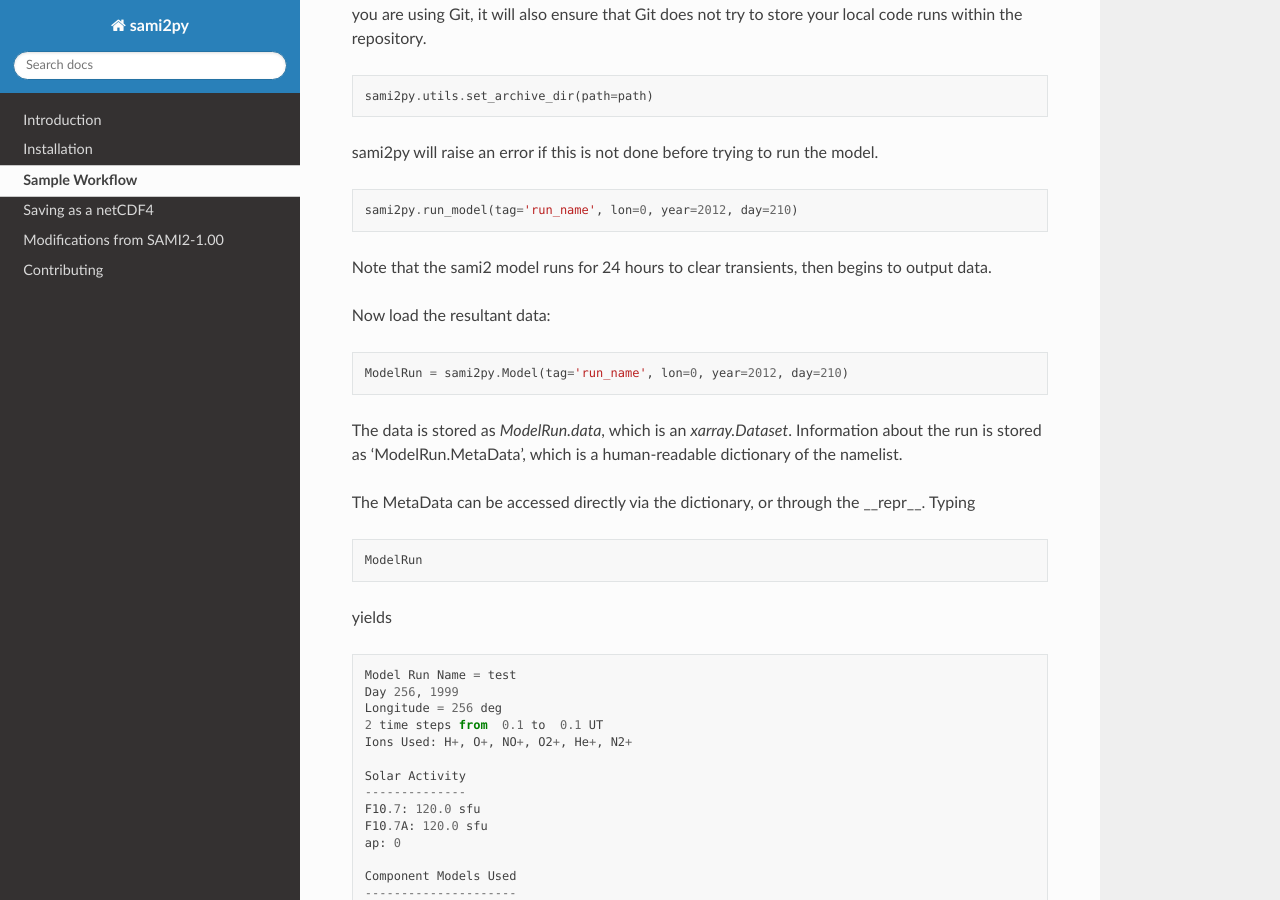
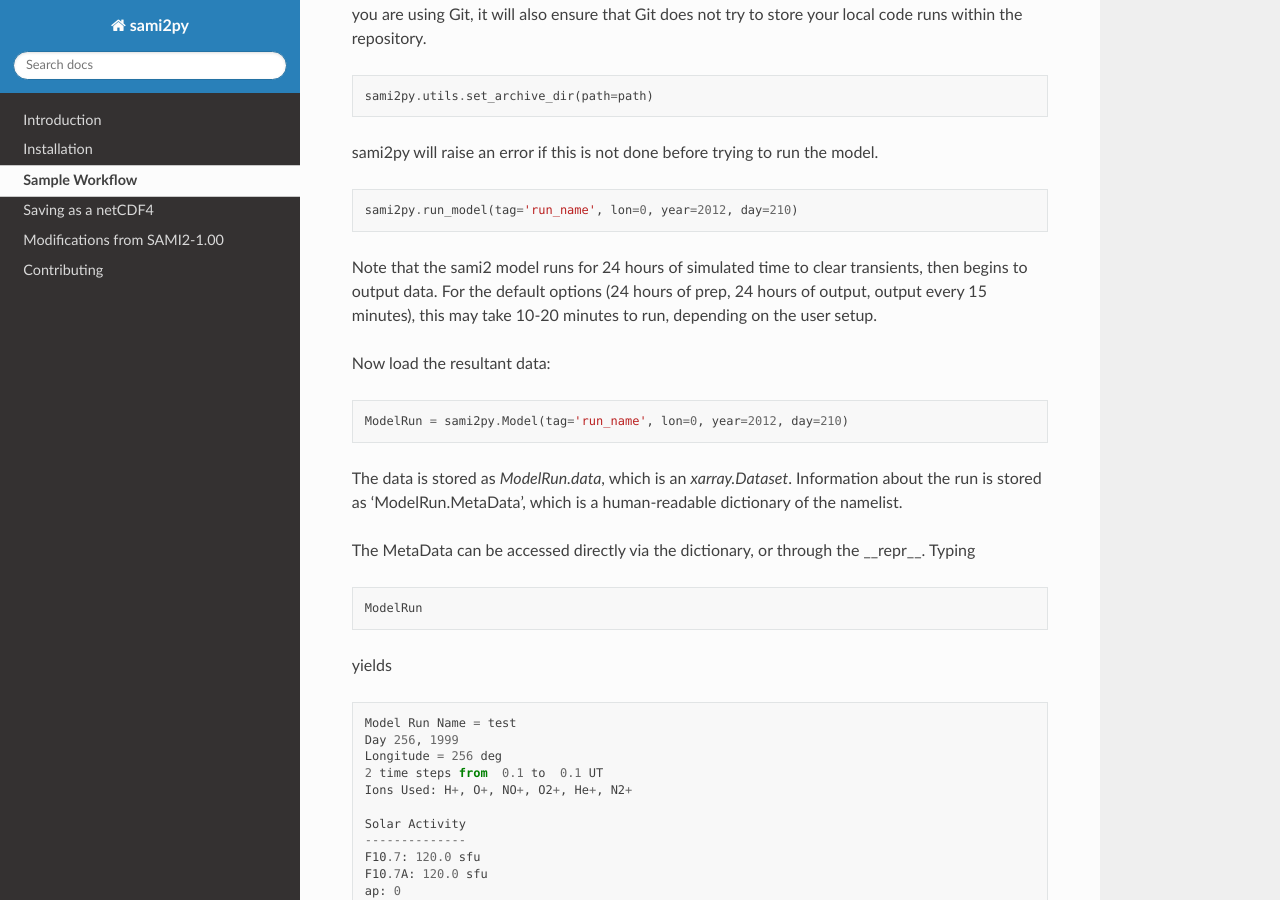
Before and after one commit to sami2py/sami2py, a Sphinx documentation site: the page built from docs/sample_workflow.rst, in a window 1280 px wide and 900 px high, scrolled down 369 px. Built offline with Sphinx 7.4.7 and the Read the Docs theme 2.0.0, drawn with Linux system fonts in a browser that asks for light colours; formulas are drawn with MathJax 3.

Commit message:
DOC: clarify run time

```diff
--- a/docs/sample_workflow.rst
+++ b/docs/sample_workflow.rst
@@ -25,8 +25,10 @@ sami2py will raise an error if this is not done before trying to run the model.
 
   sami2py.run_model(tag='run_name', lon=0, year=2012, day=210)
 
-Note that the sami2 model runs for 24 hours to clear transients, then begins to
-output data.
+Note that the sami2 model runs for 24 hours of simulated time to clear
+transients, then begins to output data. For the default options (24 hours of
+prep, 24 hours of output, output every 15 minutes), this may take 10-20 minutes
+to run, depending on the user setup.
 
 Now load the resultant data:
 
```
